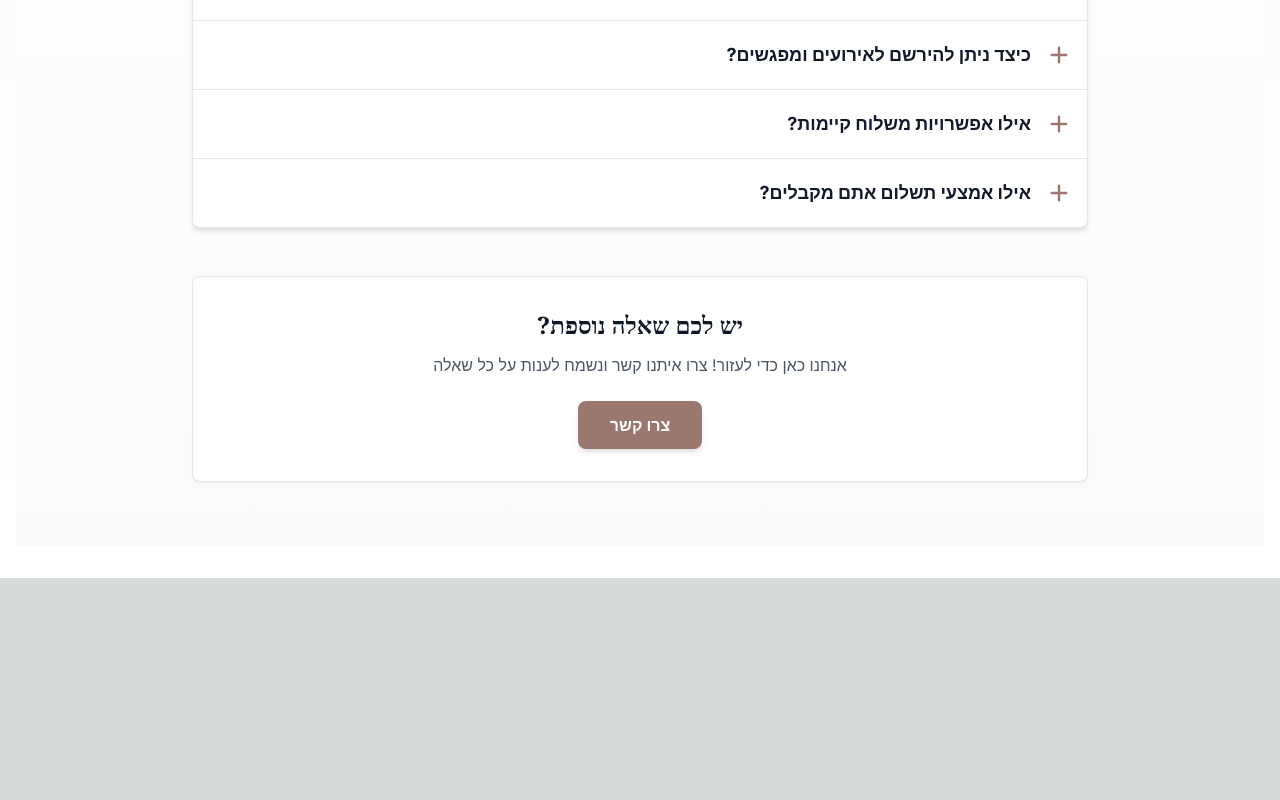
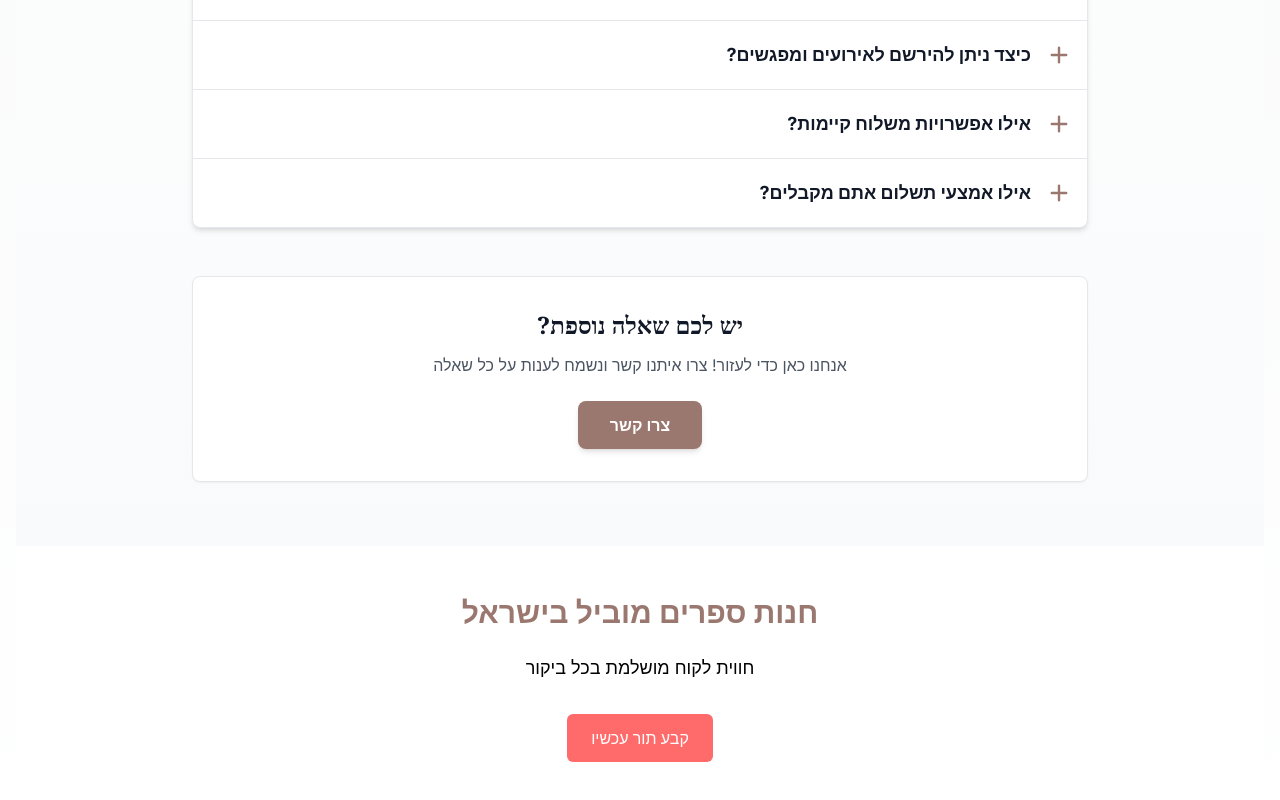
Before and after one commit to Webis-sites/webis-site-chnvt-sprym-alpa-1762366981438, a Next.js app: page / in a window 1280 px wide. Shown: the part 6652-7452 px from the top of the page. Before the commit the page ends 7230 px from the top, so only its background shows below. Built offline with nearby package versions, Linux system fonts and the light colour scheme.

Commit message:
Add Booking component to page

```diff
--- a/src/app/page.tsx
+++ b/src/app/page.tsx
@@ -8,6 +8,7 @@ import Portfolio from '@/components/Portfolio';
 import Process from '@/components/Process';
 import Testimonials from '@/components/Testimonials';
 import FAQ from '@/components/FAQ';
+import Booking from '@/components/Booking';
 
 export default function HomePage() {
   return (
@@ -22,6 +23,7 @@ export default function HomePage() {
         <Process />
         <Testimonials />
         <FAQ />
+        <Booking />
       </main>
     </>
   );
```
